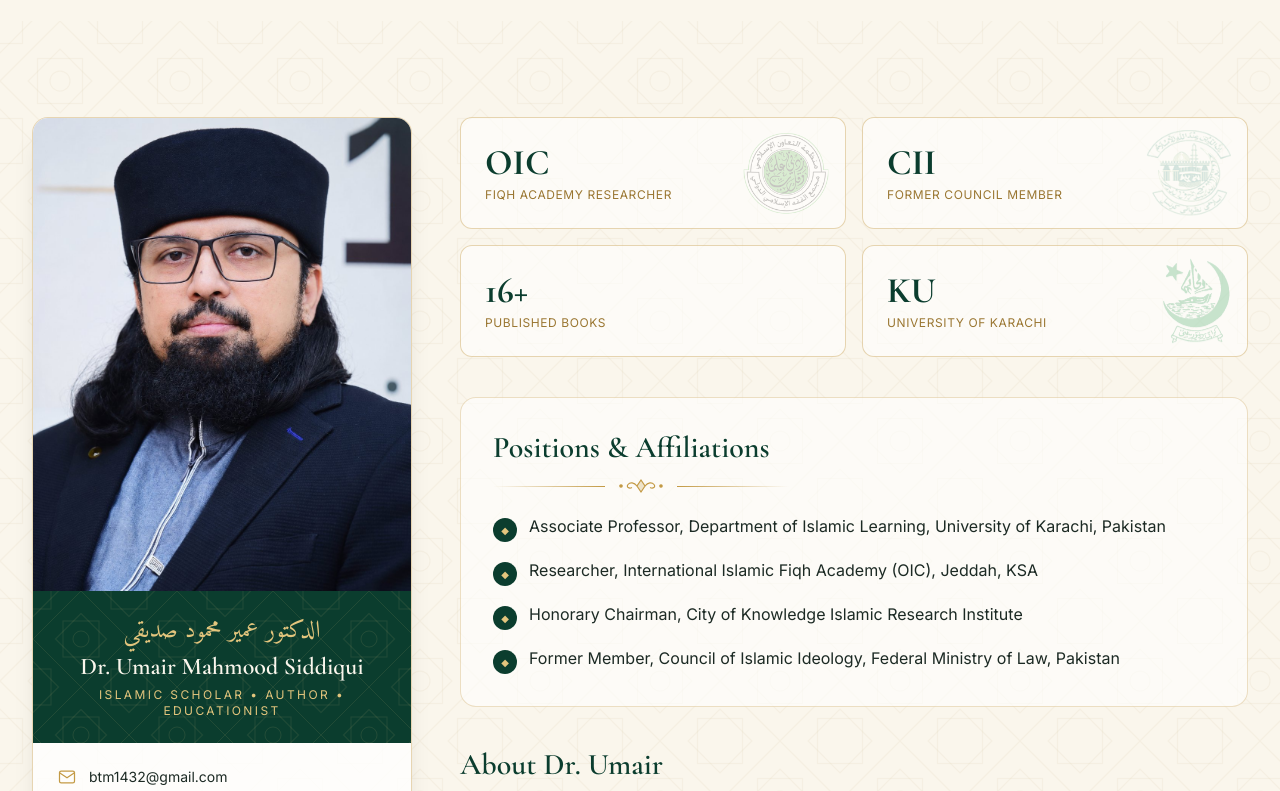
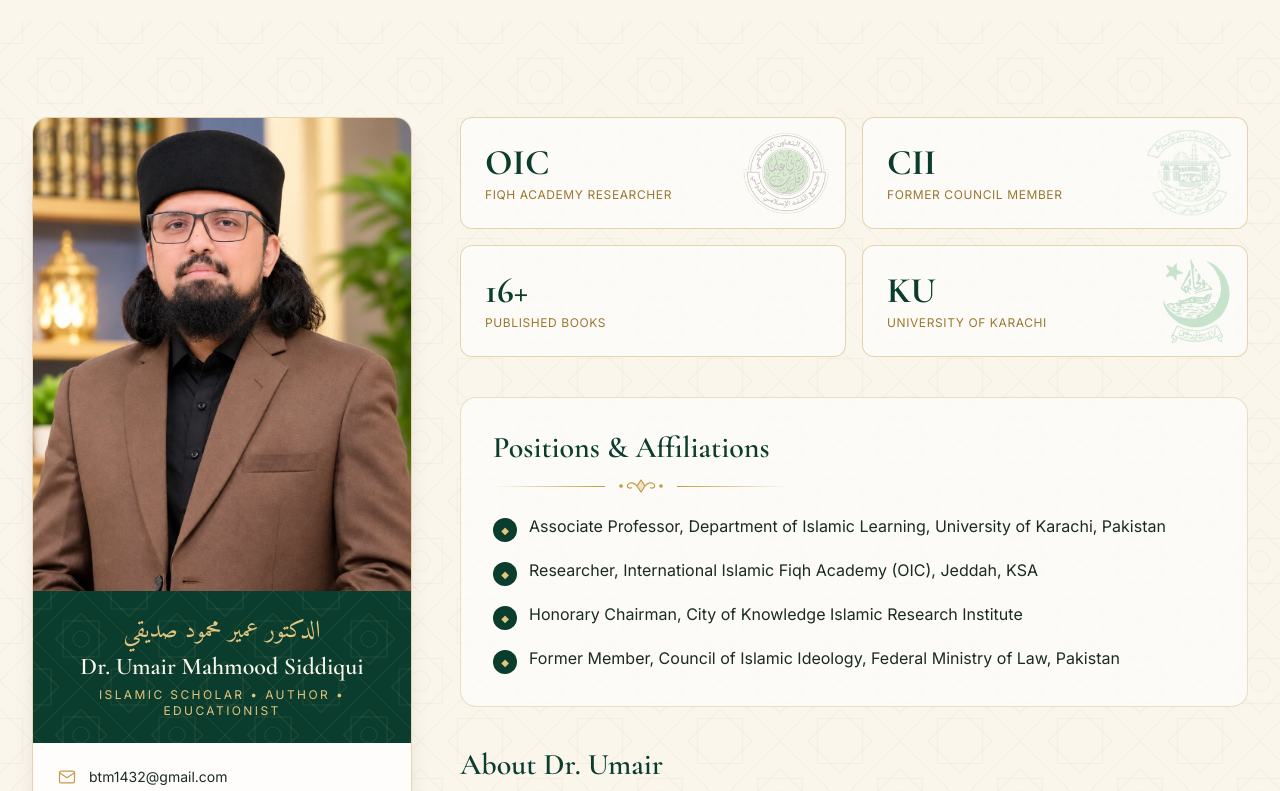
Before and after one commit to Muhammad-saad16/dr-umair, a Next.js app: page /biography in a window 1280 px wide. Shown: the part 472-1263 px from the top of the page. Built offline with nearby package versions, Linux system fonts and the light colour scheme.

Commit message:
New portrait on biography page

```diff
--- a/src/app/biography/page.tsx
+++ b/src/app/biography/page.tsx
@@ -1,8 +1,7 @@
 import type { Metadata } from "next";
 import Image from "next/image";
 import Link from "next/link";
-import { biography, designations, portraits, site, testimonials } from "@/lib/data";
-import RotatingPortrait from "@/components/RotatingPortrait";
+import { biography, designations, site, testimonials } from "@/lib/data";
 import PageHero from "@/components/PageHero";
 import { Ornament } from "@/components/ornaments";
 import { IconArrow, IconMail, IconPhone, IconQuote } from "@/components/icons";
@@ -30,7 +29,7 @@ export default function BiographyPage() {
           <aside className="lg:sticky lg:top-28 lg:self-start">
             <div className="overflow-hidden rounded-2xl border border-gold/40 bg-white/80 shadow-xl">
               <div className="relative aspect-[4/5]">
-                <RotatingPortrait images={[portraits[0]]} alt={site.name} priority sizes="380px" className="object-cover object-[50%_20%]" />
+                <Image src="/images/dr-biography.jpg" alt={site.name} fill priority sizes="380px" className="object-cover object-[50%_20%]" />
               </div>
               <div className="pattern-dark p-6 text-center">
                 <p className="font-arabic text-2xl text-gold-light" lang="ar" dir="rtl">{site.arabicName}</p>
```
Also changed, not shown: public/images/dr-biography.jpg (added).
